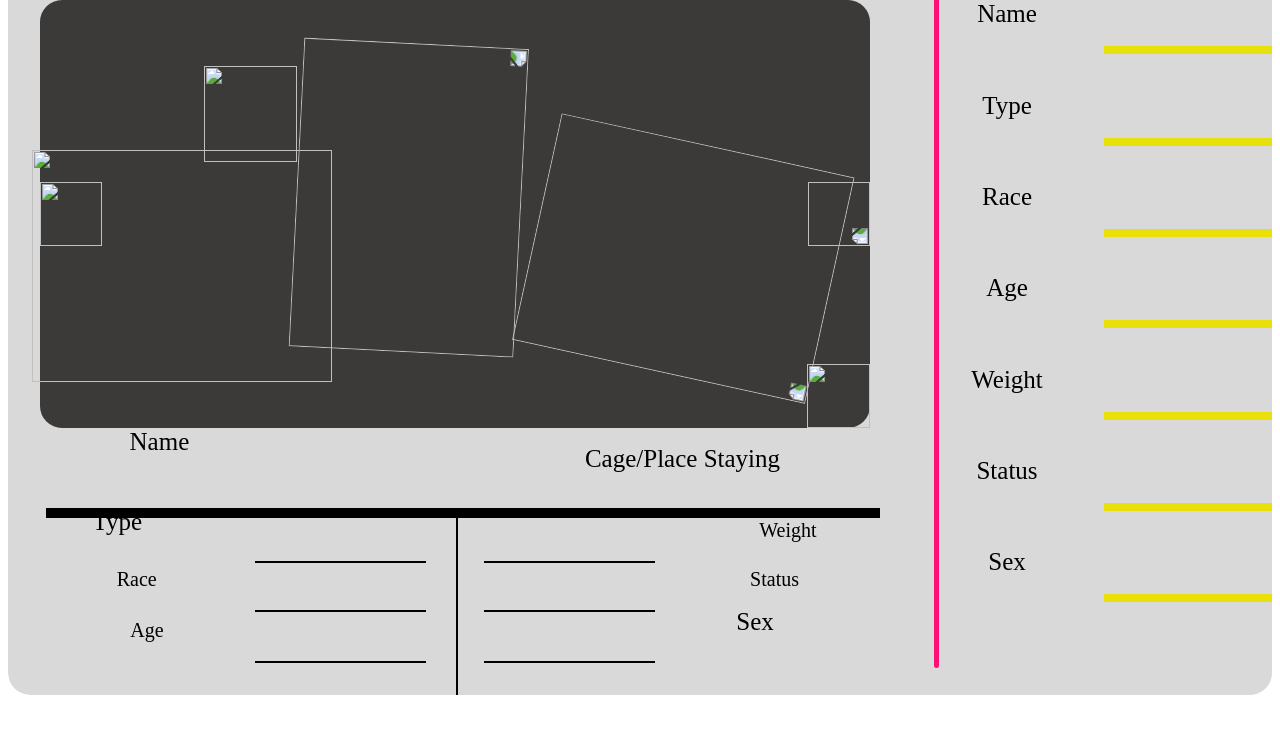
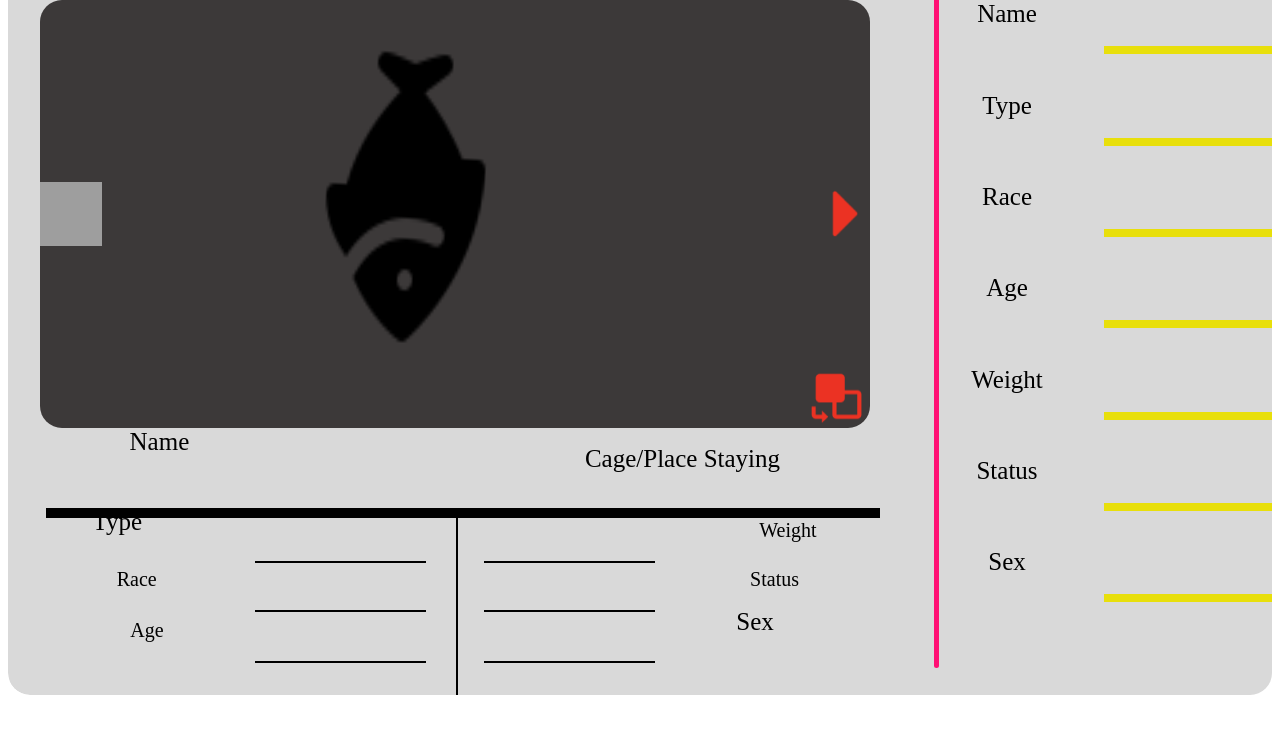
Before and after one commit to FilipParyz/TestingDoggos, a Flask app: page /profile_page.html in a window 1280 px wide. Shown: the part 61-800 px from the top of the page. Run offline with Flask 3, Linux system fonts and the light colour scheme; some libraries are stand-ins or nearby versions; grey boxes are pictures that could not be loaded.

Commit message:
Inserted pictures

```diff
--- a/static/css/profilestyle.css
+++ b/static/css/profilestyle.css
@@ -291,23 +291,6 @@
   transform-origin: 0 0;
 }
 
-.ForwardArrow {
-  width: 93.32px;
-  height: 96.17px;
-  left: 172.13px;
-  top: 65.18px;
-  position: absolute;
-}
-
-.ForwardArrow:nth-child(2) {
-  width: 94.09px;
-  height: 95.42px;
-  left: 481.76px;
-  top: 83.35px;
-  position: absolute;
-  transform: rotate(31.77deg);
-  transform-origin: 0 0;
-}
 
 .ProfilePageDatatoupdate {
   width: 345.30px;
@@ -561,10 +544,9 @@
 .ProfilePageArrowrightPic {
   width: 62.22px;
   height: 64.11px;
-  left: 829.54px;
-  top: 299.20px;
+  left: 769.54px;
+  top: 235.09px;
   position: absolute;
-  transform: rotate(-180deg);
   transform-origin: 0 0;
 }
 
--- a/templates/profile_page.html
+++ b/templates/profile_page.html
@@ -35,11 +35,7 @@
             <div class="ProfilePageSegmentdivision"></div>
             <div class="PhotoGalerry">
                 <div class="ProfilePagePicBg"></div>
-                <img class="Corgi" src="https://via.placeholder.com/300x232" />
-                <img class="Corgi" src="https://via.placeholder.com/309x225" />
-                <img class="Corgi" src="https://via.placeholder.com/300x232" />
-                <img class="ForwardArrow" src="https://via.placeholder.com/93x96" />
-                <img class="ForwardArrow" src="https://via.placeholder.com/94x95" />
+                <img class="Corgi" src="{{ url_for('static', filename='images/MF_5thbuttonpair_pic.png') }}" />
             </div>
             <div class="ProfilePageDatatoupdate">
                 <div class="ProfilePageDatasex">
@@ -72,10 +68,11 @@
                 </div>
             </div>
             <div class="ProfilePageControls">
-                <img class="ProfilePageClosePic" src="https://via.placeholder.com/52x53" />
-                <img class="ProfilePageArrowleftPic" src="https://via.placeholder.com/62x64" />
-                <img class="ProfilePageArrowrightPic" src="https://via.placeholder.com/62x64" />
-                <img class="ProfilePageTransferPic" src="https://via.placeholder.com/62x64" />
+
+                <img class="ProfilePageClosePic"      src="{{ url_for('static', filename='images/navigation/Profile_page_Close_pic.png') }}" />
+                <img class="ProfilePageArrowleftPic"  src="{{ url_for('static', filename='images/navigation/Profile_page_ArrowLeft_pic.png') }}" />
+                <img class="ProfilePageArrowrightPic" src="{{ url_for('static', filename='images/navigation/Profile_page_ArrowRight_pic.png') }}" />
+                <img class="ProfilePageTransferPic" src="{{ url_for('static', filename='images/navigation/Profile_page_Transfer_pic.png') }}" />
             </div>
         </div>
     </div>
```
Also changed, not shown: templates/MF_button.html (+22 -22 lines), templates/MP_button.html (+6 -6 lines).
